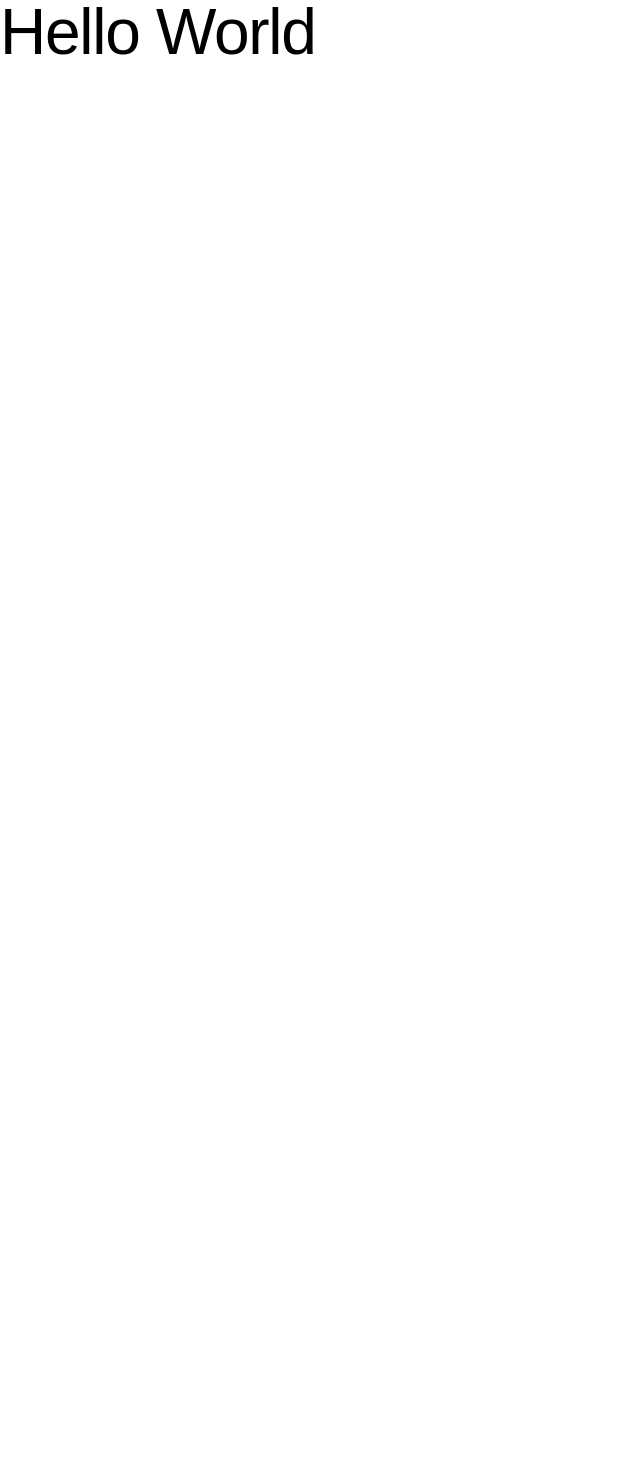
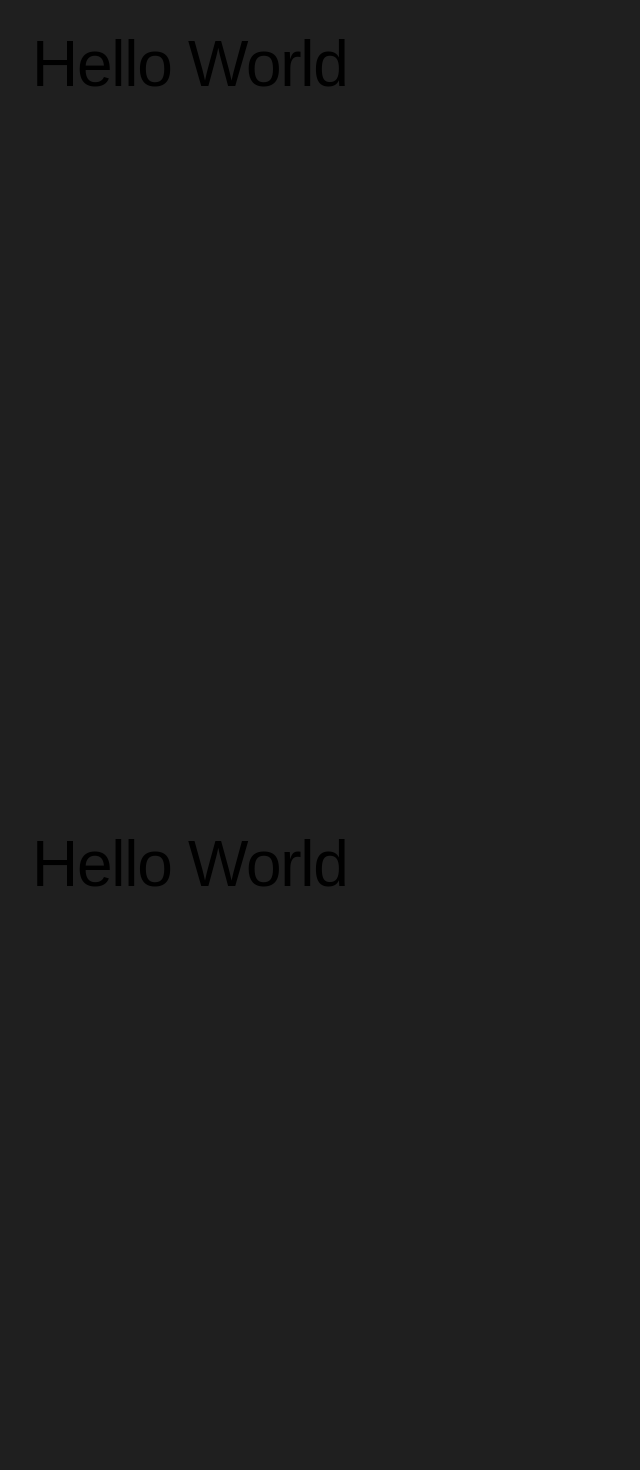
Before and after one commit to blassmm/proyect-suarez, a Next.js app: page / in a window 1280 px wide. Shown: the top 1470 px of the page, without its empty margins (0-640 px from the left). Before the commit the page ends 800 px from the top, so only its background shows below. Built offline with nearby package versions, Linux system fonts and the light colour scheme.

Commit message:
Setuped gsap, gsap react & lenis

```diff
--- a/src/app/page.js
+++ b/src/app/page.js
@@ -1,9 +1,25 @@
-import Image from "next/image";
+"use client";
+import { useRef } from "react";
+import { gsap } from "gsap";
+import { ScrollTrigger } from "gsap/ScrollTrigger";
+import { ReactLenis, useLenis } from "lenis/react";
 
 export default function Home() {
+  const lenis = useLenis(({ scroll }) => {});
+
   return (
-    <>
-    <h1>Hello World</h1>
-    </>
+    <ReactLenis root>
+      <>
+        <section>
+          <h1>Hello World</h1>
+        </section>
+        <section>
+          <h1>Hello World</h1>
+        </section>
+        <section>
+          <h1>Hello World</h1>
+        </section>
+      </>
+    </ReactLenis>
   );
 }
```
Also changed, not shown: package.json (+5 -2 lines), 2 other files (tests, documents, lock files or other folders).
